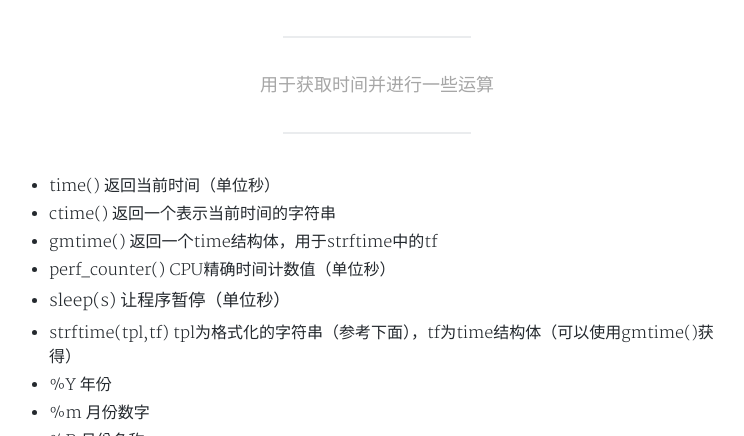
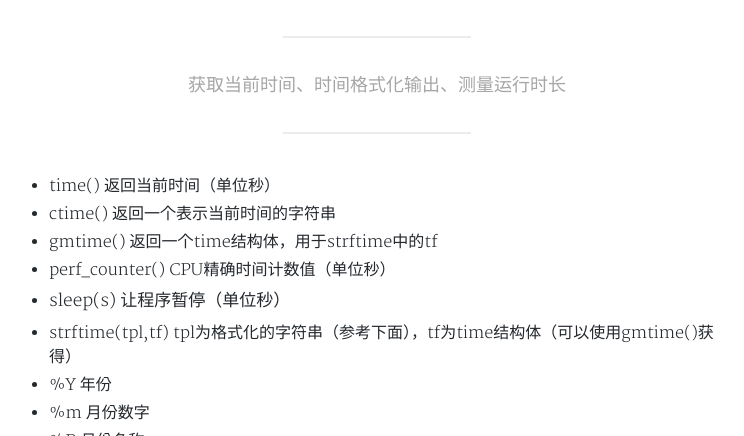
Before and after one commit to cometeme/cometeme.github.io, a Jekyll site: the page built from _posts/2018-08-03-time库.md, in a window 1280 px wide and 900 px high, cut to the strip 464-900 px from the top of the window. Shown: the whole strip, without its empty margins (263-1007 px from the left). Built offline with Jekyll 4.4.1, drawn with Linux system fonts in a browser that asks for light colours; nearby versions of some CDN libraries; a style sheet for code colours, icons or effects is not loaded.

Commit message:
Update 2018-08-03-time库.md

```diff
--- a/_posts/2018-08-03-time库.md
+++ b/_posts/2018-08-03-time库.md
@@ -1,7 +1,7 @@
 ---
 layout: post
 title: 'time 库'
-subtitle: '用于获取时间并进行一些运算'
+subtitle: '获取当前时间、时间格式化输出、测量运行时长'
 date: 2018-08-03
 categories: python官方库
 cover: 'https://images.unsplash.com/photo-1501139083538-0139583c060f?ixlib=rb-0.3.5&ixid=eyJhcHBfaWQiOjEyMDd9&s=d34293717666869c9f8d26d353e1bb24&auto=format&fit=crop&w=2550&q=80'
```
